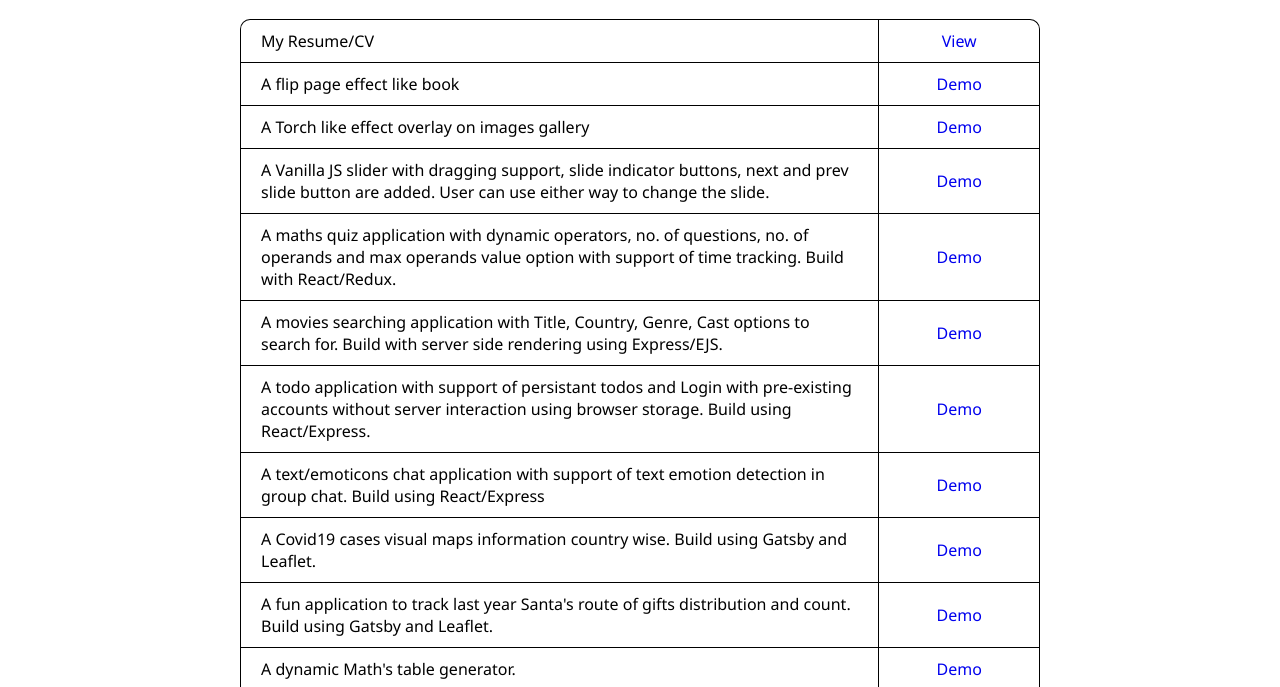
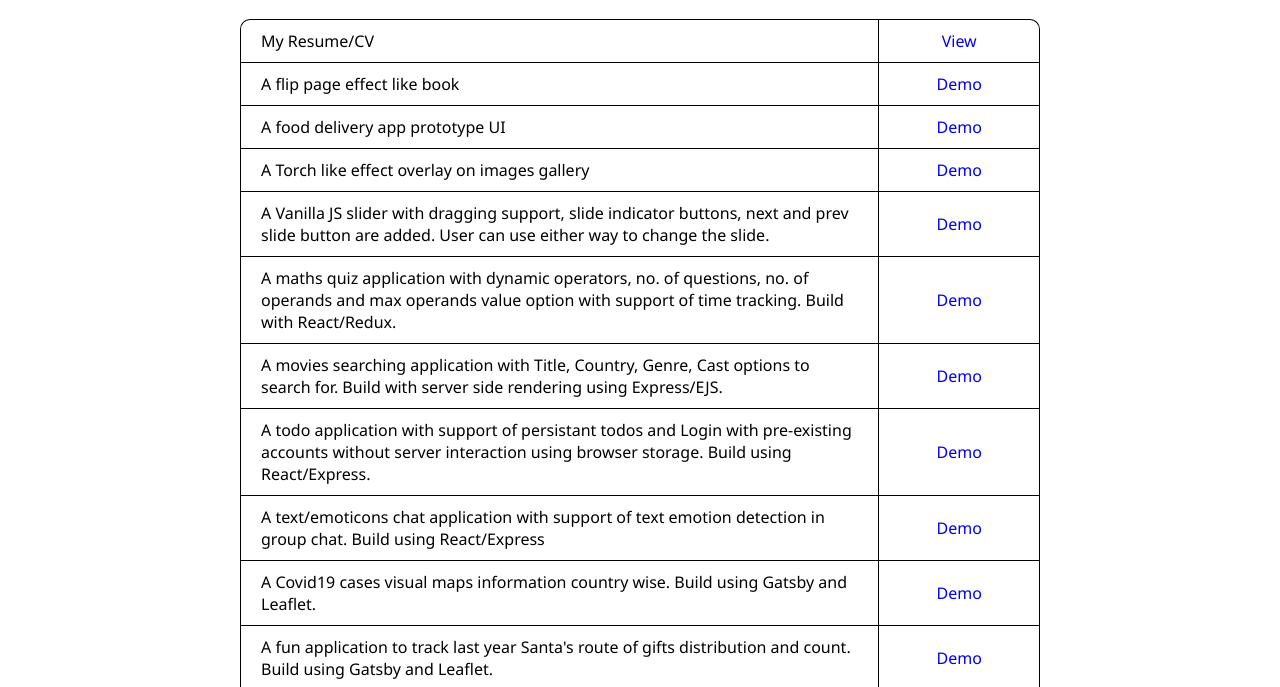
Before and after one commit to preetzira/preetzira.github.io, a plain HTML site: page index.html in a window 1280 px wide. Shown: the part 67-754 px from the top of the page. Drawn offline with Linux system fonts and the light colour scheme.

Commit message:
added foodzy app link

```diff
--- a/index.html
+++ b/index.html
@@ -17,6 +17,10 @@
           <div class="link">
             <div class="description">A flip page effect like book</div>
             <div class="demo"><a target="_blank" href="./flip-book">Demo</a></div>
+          </div>
+          <div class="link">
+            <div class="description">A food delivery app prototype UI</div>
+            <div class="demo"><a target="_blank" href="https://foodzy.netlify.app">Demo</a></div>
           </div>
           <div class="link">
             <div class="description">A Torch like effect overlay on images gallery</div>
```
